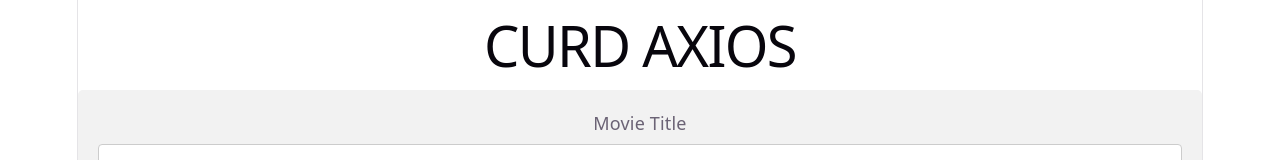
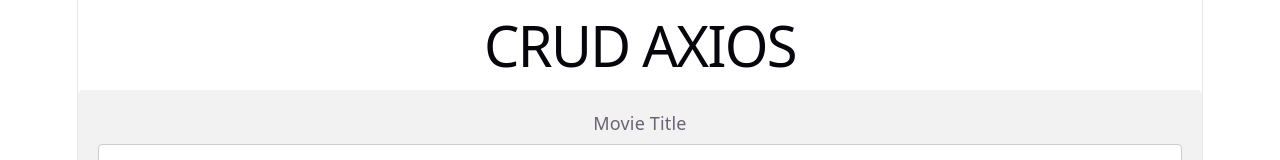
Before and after one commit to Fis-art/latihan_git, a React app in the folder CRUD-axios/frontend/: page / in a window 1280 px wide. Shown: the top 160 px of the page. Built offline with nearby package versions, Linux system fonts and the light colour scheme; no server answers; the HTML template or start-up script is replaced by a standard one.

Commit message:
crud axios

```diff
--- a/CRUD-axios/frontend/src/pages/CrudAxios.jsx
+++ b/CRUD-axios/frontend/src/pages/CrudAxios.jsx
@@ -71,7 +71,7 @@
 
   return (
     <>
-      <h1>CURD AXIOS</h1>
+      <h1>CRUD AXIOS</h1>
       <div className="div_input_movie">
         <form onSubmit={handleSubmit}>
           <label htmlFor="movieTitle">Movie Title</label>
```
